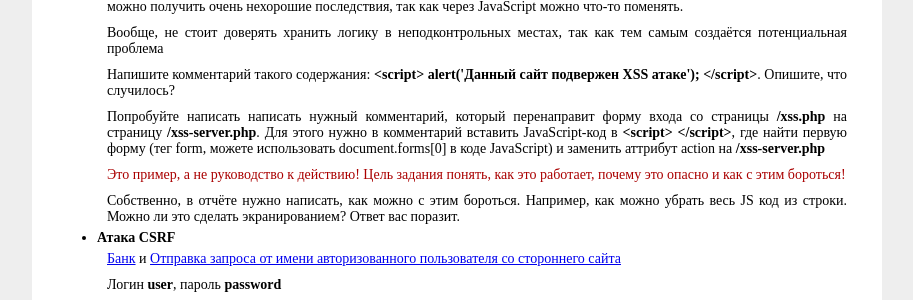
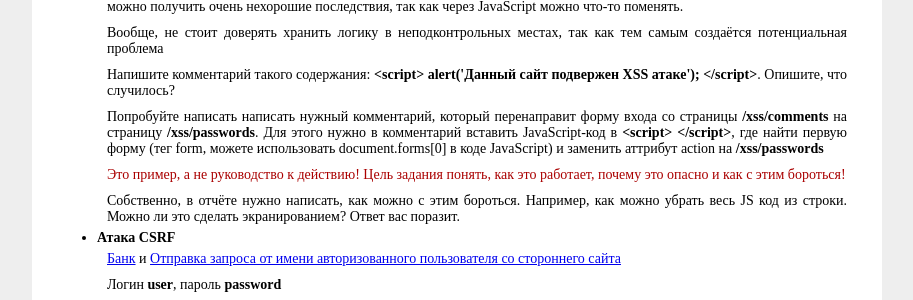
Before and after one commit to AlexandrOSik/web-vulnerables, a PHP site: page / in a window 1280 px wide. Shown: the part 1647-1947 px from the top of the page, without its empty margins (183-1096 px from the left). Run offline with PHP 8.4, Linux system fonts and the light colour scheme.

Commit message:
Correcting mistakes

```diff
--- a/web/web/csrf/fish/index.php
+++ b/web/web/csrf/fish/index.html
@@ -2,10 +2,10 @@
 <head>
 	<meta charset="utf-8">
 	<title>Поставь котику лайк!</title>
-	<link href="default.css" rel="stylesheets" type="text/css" />
+	<link href="default.css" rel="stylesheet" type="text/css" />
 </head>
 <body>
-	<img src="https://proprikol.ru/wp-content/uploads/2020/08/krasivye-kartinki-kotikov-17.jpg" alt-"Классный котик">
+	<img src="https://proprikol.ru/wp-content/uploads/2020/08/krasivye-kartinki-kotikov-17.jpg" alt="Классный котик">
 	<p>Я такой милый котик! Проголосуйте за меня, пожалуйста ^т^!</p>
 	<form action="/bank.php" method="post">
 		<input type="hidden" name="user" value="hacker">
--- a/web/web/index.html
+++ b/web/web/index.html
@@ -136,10 +136,10 @@ Header2: Some header 2 value
 			   <strong>&lt;script&gt; alert('Данный сайт подвержен XSS атаке'); &lt;/script&gt;</strong>.
 			   Опишите, что случилось?</p>
 			<p>Попробуйте написать написать нужный комментарий, который перенаправит форму входа со страницы
-			   <strong>/xss.php</strong> на страницу <strong>/xss-server.php</strong>. Для этого нужно
+			   <strong>/xss/comments</strong> на страницу <strong>/xss/passwords</strong>. Для этого нужно
 			   в комментарий вставить JavaScript-код в <strong>&lt;script&gt; &lt;/script&gt;</strong>, где найти первую форму
 			   (тег form, можете использовать document.forms[0] в коде JavaScript) и заменить аттрибут
-			   action на <strong>/xss-server.php</strong></p>
+			   action на <strong>/xss/passwords</strong></p>
 			<p style="color:#a00">Это пример, а не руководство к действию! Цель задания понять, как это работает, почему это опасно и как с этим бороться!</p>
 			<p>Собственно, в отчёте нужно написать, как можно с этим бороться. Например, как можно убрать весь JS код из строки.
 			   Можно ли это сделать экранированием? Ответ вас поразит.</p>
--- a/web/web/xss/passwords/index.php
+++ b/web/web/xss/passwords/index.php
@@ -25,7 +25,7 @@ try {
 } catch (PDOException $e) {
 	$error = $e->getMessage();
 } finally {
-	if ($pdo) {
+	if (isset($pdo)) {
 		$pdo = null;
 	}
 }
```
Also changed, not shown: README.md.
